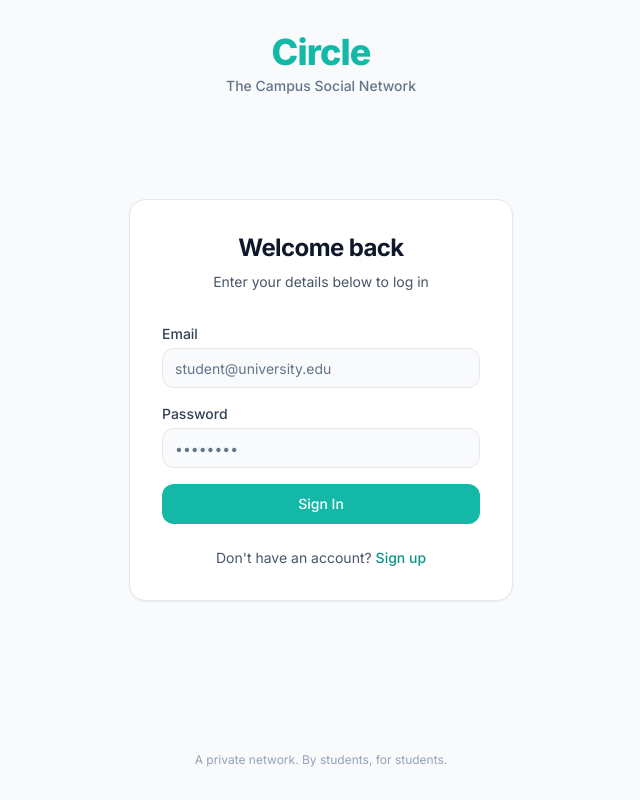
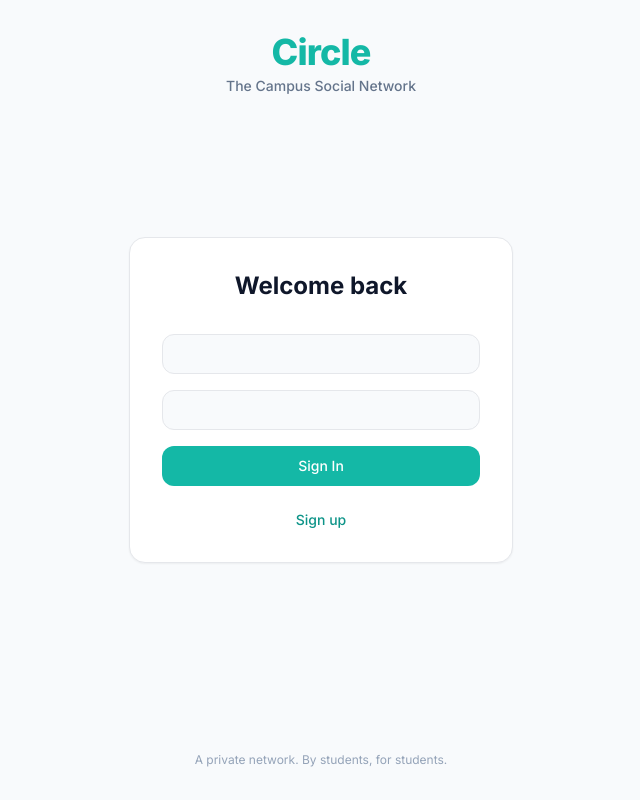
Before and after one commit to pranavseshasaisetty123-max/circle-campus, a Next.js app: page / in a window 1280 px wide. Shown: the whole page, without its empty margins (319-959 px from the left). Built offline with nearby package versions, Linux system fonts and the light colour scheme.

Commit message:
Fix AuthForm to use proper server actions

```diff
--- a/src/app/(auth)/AuthForm.tsx
+++ b/src/app/(auth)/AuthForm.tsx
@@ -4,88 +4,32 @@ import { useState } from 'react'
 import { login, signup } from '@/app/actions'
 import { Button } from '@/components/ui/button'
 import { Input } from '@/components/ui/input'
-import { Loader2 } from 'lucide-react'
 
 export function AuthForm() {
   const [isLogin, setIsLogin] = useState(true)
-  const [isLoading, setIsLoading] = useState(false)
-  const [error, setError] = useState<string | null>(null)
-
-  const handleSubmit = async (formData: FormData) => {
-    setIsLoading(true)
-    setError(null)
-
-    try {
-      const response = isLogin
-        ? await login(formData)
-        : await signup(formData)
-
-      if (response?.error) {
-        setError(response.error)
-      }
-    } catch {
-      setError('An unexpected error occurred')
-    } finally {
-      setIsLoading(false)
-    }
-  }
 
   return (
-    <div className="w-full max-w-sm rounded-2xl border border-slate-200 bg-white p-8 shadow-sm dark:border-slate-800 dark:bg-slate-900">
+    <div className="w-full max-w-sm rounded-2xl border bg-white p-8 shadow-sm">
       <div className="mb-8 text-center">
-        <h1 className="text-2xl font-bold tracking-tight text-slate-900 dark:text-white">
+        <h1 className="text-2xl font-bold">
           {isLogin ? 'Welcome back' : 'Create an account'}
         </h1>
-        <p className="mt-2 text-sm text-slate-600 dark:text-slate-400">
-          Enter your details below to {isLogin ? 'log in' : 'sign up'}
-        </p>
       </div>
 
-      <form action={handleSubmit} className="space-y-4">
-        <div>
-          <label className="mb-1 block text-sm font-medium text-slate-700 dark:text-slate-300">
-            Email
-          </label>
-          <Input
-            name="email"
-            type="email"
-            required
-            placeholder="student@university.edu"
-          />
-        </div>
+      <form action={isLogin ? login : signup} className="space-y-4">
+        <Input name="email" type="email" required />
+        <Input name="password" type="password" required />
 
-        <div>
-          <label className="mb-1 block text-sm font-medium text-slate-700 dark:text-slate-300">
-            Password
-          </label>
-          <Input
-            name="password"
-            type="password"
-            required
-            placeholder="••••••••"
-          />
-        </div>
-
-        {error && (
-          <div className="rounded-lg bg-red-50 p-3 text-sm text-red-500 dark:bg-red-900/20 dark:text-red-400">
-            {error}
-          </div>
-        )}
-
-        <Button className="w-full" type="submit" disabled={isLoading}>
-          {isLoading && <Loader2 className="mr-2 h-4 w-4 animate-spin" />}
+        <Button className="w-full" type="submit">
           {isLogin ? 'Sign In' : 'Sign Up'}
         </Button>
       </form>
 
       <div className="mt-6 text-center text-sm">
-        <span className="text-slate-600 dark:text-slate-400">
-          {isLogin ? "Don't have an account? " : "Already have an account? "}
-        </span>
         <button
           type="button"
           onClick={() => setIsLogin(!isLogin)}
-          className="font-medium text-brand-600 hover:text-brand-500 hover:underline dark:text-brand-400"
+          className="font-medium text-brand-600"
         >
           {isLogin ? 'Sign up' : 'Log in'}
         </button>
```
